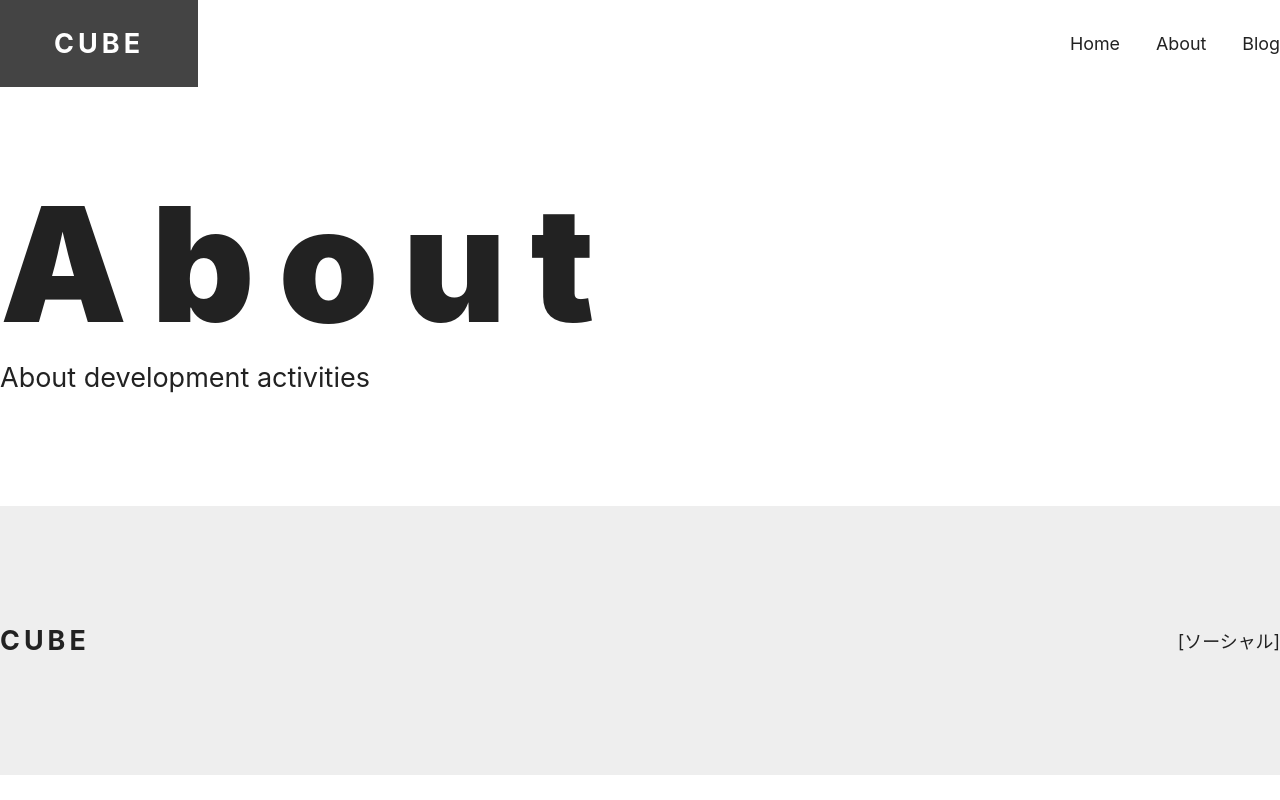
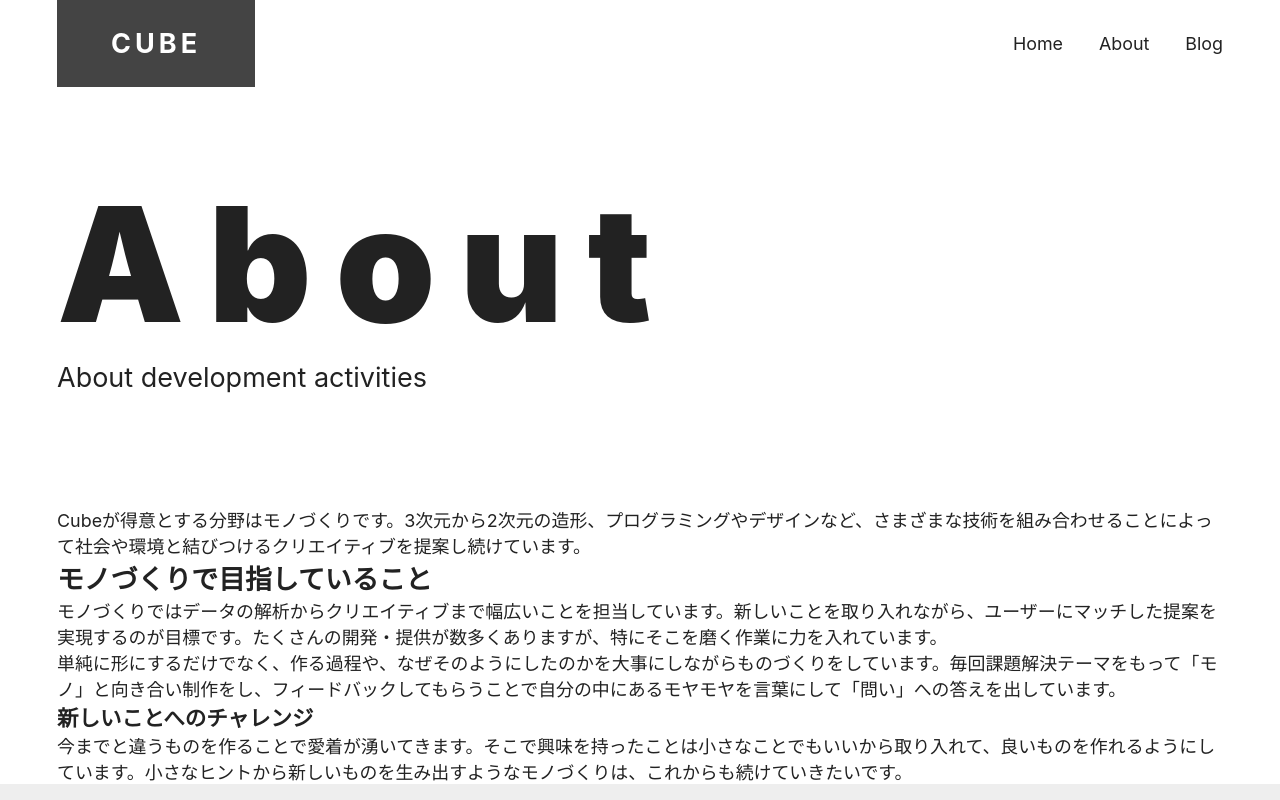
Before and after one commit to rala-rationallife/cube, a Next.js app: page /about in a window 1280 px wide. Shown: the top 800 px of the page. Built offline with nearby package versions, Linux system fonts and the light colour scheme; no server answers.

Commit message:
Add container component

```diff
--- /dev/null
+++ b/src/components/container.tsx
@@ -0,0 +1,6 @@
+import * as React from "react"
+import styles from "@/styles/container.module.scss"
+
+export function Container({ children }: { children: React.ReactNode }) {
+  return <div className={styles.default}>{children}</div>
+}
--- a/src/components/footer.tsx
+++ b/src/components/footer.tsx
@@ -1,13 +1,16 @@
 import styles from "@/styles/footer.module.scss"
 import { Logo } from "./logo"
+import { Container } from "./container"
 
 export function Footer() {
   return (
     <footer className={styles.wrapper}>
-      <div className={styles.flexContainer}>
-        <Logo />
-        [ソーシャル]
-      </div>
+      <Container>
+        <div className={styles.flexContainer}>
+          <Logo />
+          [ソーシャル]
+        </div>
+      </Container>
     </footer>
   )
 }
--- a/src/components/header.tsx
+++ b/src/components/header.tsx
@@ -1,14 +1,17 @@
 import styles from "@/styles/header.module.scss"
 import { Logo } from "./logo"
 import { Nav } from "./nav"
+import { Container } from "./container"
 
 export function Header() {
   return (
     <header>
-      <div className={styles.flexContainer}>
-        <Logo boxOn />
-        <Nav />
-      </div>
+      <Container>
+        <div className={styles.flexContainer}>
+          <Logo boxOn />
+          <Nav />
+        </div>
+      </Container>
     </header>
   )
 }
--- a/src/pages/about.tsx
+++ b/src/pages/about.tsx
@@ -1,3 +1,4 @@
+import { Container } from "@/components/container"
 import { Hero } from "@/components/hero"
 import { Meta } from "@/components/meta"
 
@@ -6,7 +7,24 @@ export default function About() {
     <>
       <Meta pageTitle="About" pageDesc="Aboutページ" />
 
-      <Hero title="About" subTitle="About development activities" />
+      <Container>
+        <Hero title="About" subTitle="About development activities" />
+
+        <p>
+          Cubeが得意とする分野はモノづくりです。3次元から2次元の造形、プログラミングやデザインなど、さまざまな技術を組み合わせることによって社会や環境と結びつけるクリエイティブを提案し続けています。
+        </p>
+        <h2>モノづくりで目指していること</h2>
+        <p>
+          モノづくりではデータの解析からクリエイティブまで幅広いことを担当しています。新しいことを取り入れながら、ユーザーにマッチした提案を実現するのが目標です。たくさんの開発・提供が数多くありますが、特にそこを磨く作業に力を入れています。
+        </p>
+        <p>
+          単純に形にするだけでなく、作る過程や、なぜそのようにしたのかを大事にしながらものづくりをしています。毎回課題解決テーマをもって「モノ」と向き合い制作をし、フィードバックしてもらうことで自分の中にあるモヤモヤを言葉にして「問い」への答えを出しています。
+        </p>
+        <h3>新しいことへのチャレンジ</h3>
+        <p>
+          今までと違うものを作ることで愛着が湧いてきます。そこで興味を持ったことは小さなことでもいいから取り入れて、良いものを作れるようにしています。小さなヒントから新しいものを生み出すようなモノづくりは、これからも続けていきたいです。
+        </p>
+      </Container>
     </>
   )
 }
--- a/src/pages/blog/index.tsx
+++ b/src/pages/blog/index.tsx
@@ -1,3 +1,4 @@
+import { Container } from "@/components/container"
 import { Hero } from "@/components/hero"
 import { Meta } from "@/components/meta"
 
@@ -6,7 +7,9 @@ export default function Blog() {
     <>
       <Meta />
 
-      <Hero title="Blog" subTitle="Recent Posts" />
+      <Container>
+        <Hero title="Blog" subTitle="Recent Posts" />
+      </Container>
     </>
   )
 }
--- a/src/pages/index.tsx
+++ b/src/pages/index.tsx
@@ -1,3 +1,4 @@
+import { Container } from "@/components/container"
 import { Hero } from "@/components/hero"
 import { Meta } from "@/components/meta"
 import { siteMeta } from "@/lib/constants"
@@ -9,7 +10,9 @@ export default function Home() {
     <>
       <Meta />
 
-      <Hero title={siteTitle} subTitle={siteDesc} imageOn />
+      <Container>
+        <Hero title={siteTitle} subTitle={siteDesc} imageOn />
+      </Container>
     </>
   )
 }
--- /dev/null
+++ b/src/styles/container.module.scss
@@ -0,0 +1,5 @@
+.default {
+  width: 92%;
+  max-width: 1166px;
+  margin: 0 auto;
+}
```
